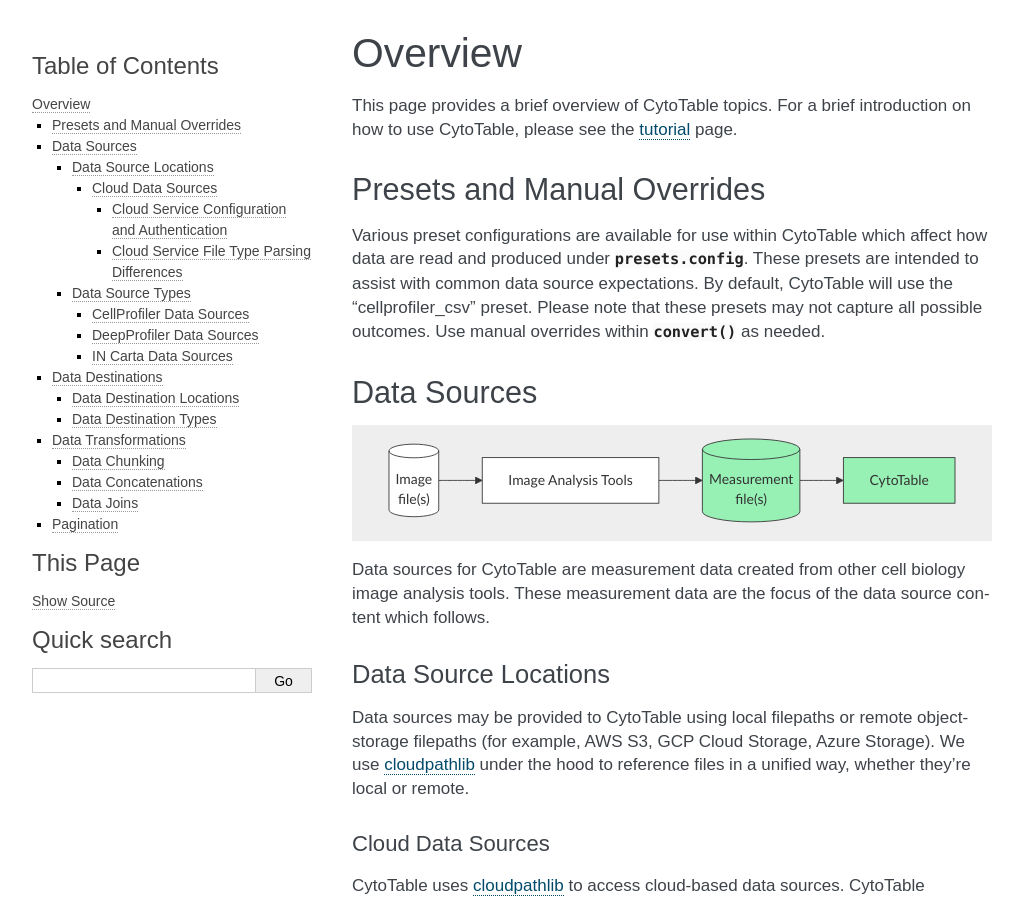
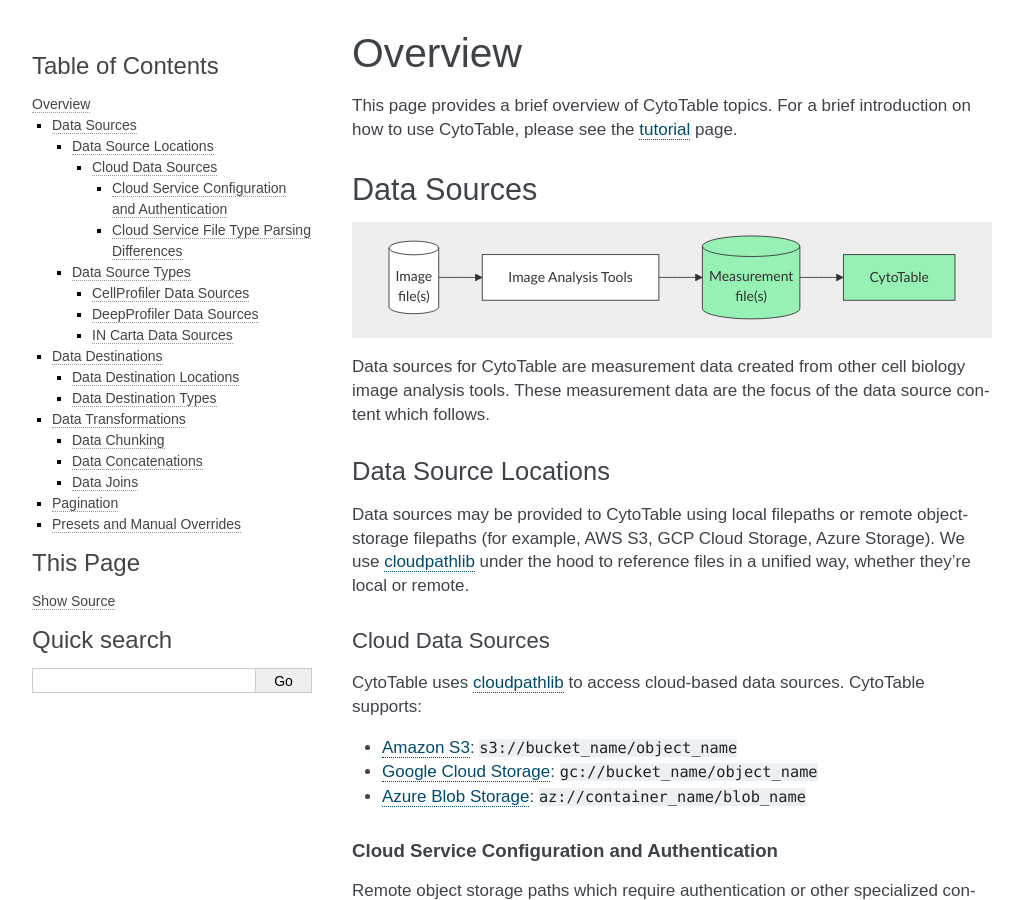
Before and after one commit to cytomining/CytoTable, a Sphinx documentation site: the page built from docs/source/overview.md, in a window 1280 px wide and 900 px high. Shown: the whole window, without its empty margins (118-1141 px from the left). Built offline with Sphinx 7.4.7, drawn with Linux system fonts in a browser that asks for light colours; some of the changed text lies outside the part shown.

Commit message:
move presets to bottom

````diff
--- a/docs/source/overview.md
+++ b/docs/source/overview.md
@@ -2,16 +2,6 @@
 
 This page provides a brief overview of CytoTable topics.
 For a brief introduction on how to use CytoTable, please see the [tutorial](tutorial.md) page.
-
-## Presets and Manual Overrides
-
-```{eval-rst}
-Various preset configurations are available for use within CytoTable which affect how data are read and produced under :data:`presets.config <cytotable.presets.config>`.
-These presets are intended to assist with common data source expectations.
-By default, CytoTable will use the "cellprofiler_csv" preset.
-Please note that these presets may not capture all possible outcomes.
-Use manual overrides within :mod:`convert() <cytotable.convert.convert>` as needed.
-```
 
 ## Data Sources
 
@@ -317,3 +307,13 @@
 Customizing the ``chunk_size`` or ``page_keys`` parameters allows you to tune the process to the size of your data and the resources available on your system.
 For large datasets, smaller chunk sizes or specific pagination columns can help manage the workload by enabling smaller, more manageable data extraction at a time.
 ```
+
+## Presets and Manual Overrides
+
+```{eval-rst}
+Various preset configurations are available for use within CytoTable which affect how data are read and produced under :data:`presets.config <cytotable.presets.config>`.
+These presets are intended to assist with common data source expectations.
+By default, CytoTable will use the "cellprofiler_csv" preset.
+Please note that these presets may not capture all possible outcomes.
+Use manual overrides within :mod:`convert() <cytotable.convert.convert>` as needed.
+```
````
